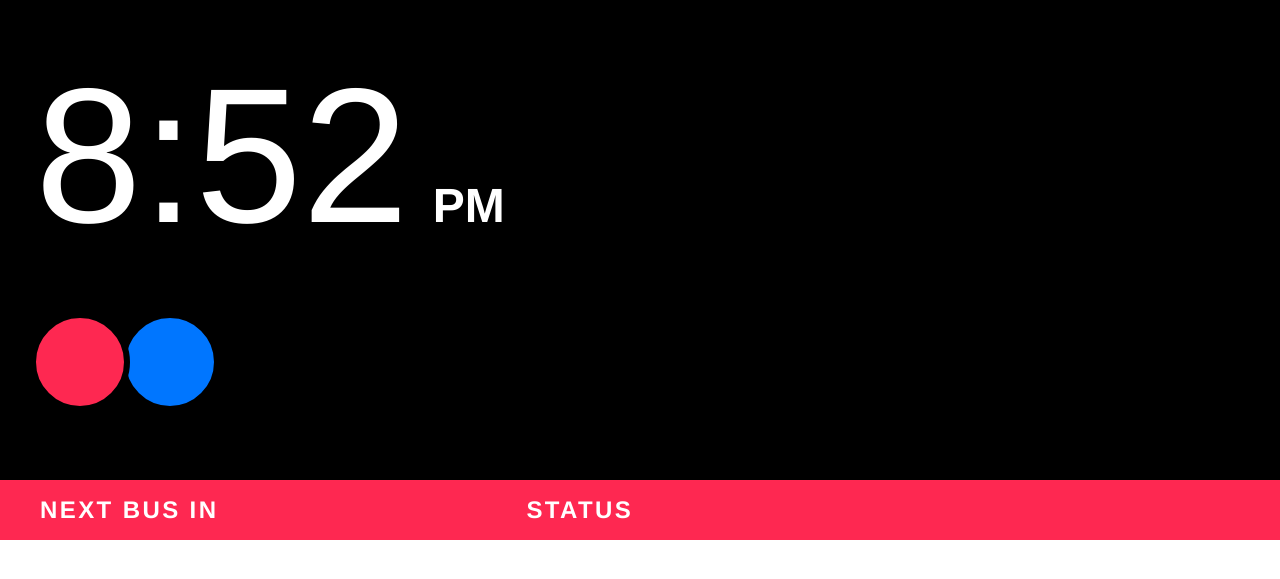
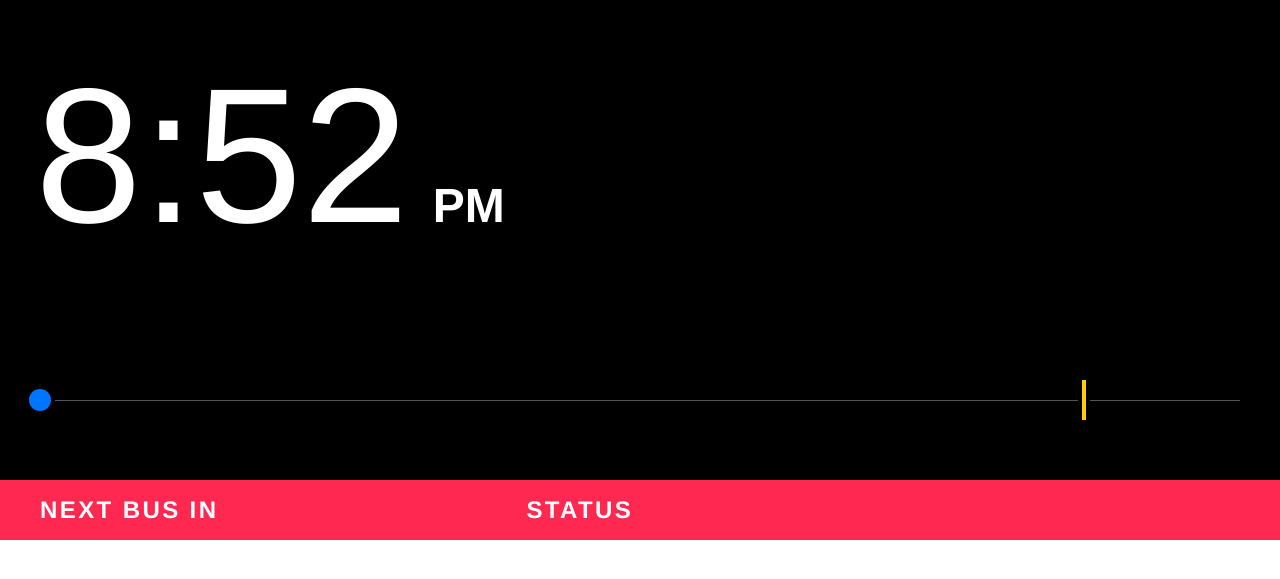
Before and after one commit to AkaokA/ipad-dashboard, a Jekyll site: the page built from index.html, in a window 1280 px wide. Shown: the top 579 px of the page. Built offline with Jekyll 4.4.1, drawn with Linux system fonts in a browser that asks for light colours; nearby versions of some CDN libraries.

Commit message:
Ohhhh yes graph mode.

```diff
--- a/css/main.scss
+++ b/css/main.scss
@@ -97,47 +97,103 @@ body {
   }
 
   .weatherDisplay {
-    .temps {
-    	font-size: $large-font-size;
-    	font-weight: 600;
-      letter-spacing: 0.1em;
+    .forecastGraph {
+      position: relative;
+      width: 100%;
+      height: 40px;
+      margin-top: $large-font-size + $spacing-unit * 4;
+      margin-bottom: $base-font-size + $spacing-unit * 2;
       font-size: 0;
-      margin-bottom: $spacing-unit;
 
-      $tempDisplaySize: 100px;
-      $tempDisplayStroke: 6px;
-
-      .tempWrapper {
-        text-align: center;
-        display: inline-block;
-        margin-left: - 10px;
+      & > * {
+        font-size: $base-font-size;
       }
 
-      .maxTemp, .minTemp {
-        width: $tempDisplaySize;
-        height: $tempDisplaySize;
-        font-size: $large-font-size;
-        border: $tempDisplayStroke solid $background-color;
-        border-radius: 50%;
-        color: $text-color;
-        text-align: center;
-        line-height: $tempDisplaySize - $tempDisplayStroke*2;
-        overflow: hidden;
+      .midline {
+        position: absolute;
+        top: 50%;
+        width: 100%;
+        height: 1px;
+        background-color: $grey-color;
+        opacity: 0.5;
       }
 
-      .maxTemp {
+      .graphCell {
         position: relative;
-        background-color: $red-color;
-        z-index: 1000;
-      }
-      .minTemp {
-        background-color: $blue-color;
+        display: inline-block;
+        height: 100%;
+        width: 4.1666%;
+        font-size: 12px;
+
+        .axisLine {
+          position: absolute;
+          width: 2px;
+          height: 100%;
+          top: 0;
+          left: 50%;
+          -webkit-transform: translateX(-50%);
+          background-color: $grey-color;
+          opacity: 0.25;
+        }
       }
 
-      .maxTempTime,
-      .minTempTime {
-        font-size: $base-font-size;
+      .tempDisplay {
+        position: absolute;
+        width: 60px;
+        height: 100%;
+        top: 0;
+        text-align: center;
+        -webkit-transform: translateX(-50%);
+
+        .tempDot {
+          position: absolute;
+          width: 30px;
+          height: 30px;
+          border-radius: 50%;
+          left: 50%;
+          -webkit-transform: translate(-50%, -50%);
+          border: 4px solid $background-color;
+
+          &.lowTempDot {
+            top: 50%;
+            background-color: $blue-color;
+          }
+          &.highTempDot {
+            top: 50%;
+            background-color: $red-color;
+          }
+        }
+
+        .tempText {
+          position: absolute;
+          top: -1.5em;
+          left: 50%;
+          -webkit-transform: translateX(-50%);
+          font-size: $large-font-size;
+          font-weight: 600;
+        }
+        .tempTimeText {
+          position: absolute;
+          bottom: -1.75em;
+          left: 50%;
+          -webkit-transform: translateX(-50%);
+        }
       }
+
+      .currentTimeMarker {
+        position: absolute;
+        width: 4px;
+        height: 100%;
+        background-color: $amber-color;
+        box-sizing: content-box;
+        border-left: 4px solid $background-color;
+        border-right: 4px solid $background-color;
+        border-radius: 2px;
+        top: 0;
+        left: 50%;
+        -webkit-transform: translateX(-50%);
+      }
+
     }
 
     .summary {
--- a/index.html
+++ b/index.html
@@ -12,14 +12,18 @@ layout: default
 <div class="timeAndWeatherWidget">
   <div class="timeDisplay"></div>
   <div class="weatherDisplay">
-    <div class="temps">
-      <div class="tempWrapper">
-        <div class="maxTemp"></div>
-        <p class="maxTempTime"></p>
+    <div class="forecastGraph">
+      <div class="midline"></div>
+      <div class="currentTimeMarker"></div>
+      <div class="high tempDisplay">
+        <div class="highTemp tempText"></div>
+        <div class="highTempDot tempDot"></div>
+        <div class="highTempTime tempTimeText"></div>
       </div>
-      <div class="tempWrapper">
-        <div class="minTemp"></div>
-        <p class="minTempTime"></p>
+      <div class="low tempDisplay">
+        <div class="lowTemp tempText"></div>
+        <div class="lowTempDot tempDot"></div>
+        <div class="lowTempTime tempTimeText"></div>
       </div>
     </div>
     <p class="summary"></p>
--- a/scripts/timeandweather.js
+++ b/scripts/timeandweather.js
@@ -49,8 +49,11 @@ var formatTime = function(time, showHours, showMinutes, showAMPM) {
 var displayTime = function() {
   var currentTime = new Date();
 
-  // bit of formatting
 	$dateElement.html(formatTime(currentTime, true, true, true));
+
+	// position current time marker in forecast graph
+	var currentTimePercent = ( (currentTime.getHours() * 3600) + (currentTime.getMinutes() * 60) + currentTime.getSeconds() ) / 864;
+	$('.currentTimeMarker').css("left", currentTimePercent + "%");
 
 	setTimeout(function() {
   	displayTime();
@@ -74,21 +77,26 @@ var getWeatherJSON = function() {
 }
 
 var displayWeather = function(data) {
+  // get data
   var forecastDay = 0; // set to '0' for today's forecast; change to debug
 
   var maxTemp = Math.round(data.daily.data[forecastDay].apparentTemperatureMax);
   var minTemp = Math.round(data.daily.data[forecastDay].apparentTemperatureMin);
-  var maxTempTime = new Date(data.daily.data[forecastDay].apparentTemperatureMaxTime*1000);
-  var minTempTime = new Date(data.daily.data[forecastDay].apparentTemperatureMinTime*1000);
+  var maxTempTime = new Date(data.daily.data[forecastDay].apparentTemperatureMaxTime * 1000);
+  var minTempTime = new Date(data.daily.data[forecastDay].apparentTemperatureMinTime * 1000);
   var precipProbability = Math.round(data.daily.data[forecastDay].precipProbability * 100);
   var precipType = data.daily.data[forecastDay].precipType;
 
-  console.log(maxTempTime.getFullYear());
+  // display high/low temperatures
+  $('.highTemp').html(maxTemp + "&deg;");
+  $('.lowTemp').html(minTemp + "&deg;");
+  $('.highTempTime').html(formatTime(maxTempTime, true, false, true));
+  $('.lowTempTime').html(formatTime(minTempTime, true, false, true));
 
-  $('.maxTemp').html(maxTemp + "&deg;");
-  $('.minTemp').html(minTemp + "&deg;");
-  $('.maxTempTime').html(formatTime(maxTempTime, true, false, true));
-  $('.minTempTime').html(formatTime(minTempTime, true, false, true));
+  $('.tempDisplay.high').css("left", (maxTempTime.getHours() / 24 * 100) + "%");
+  $('.tempDisplay.low').css("left", (minTempTime.getHours() / 24 * 100) + "%");
+
+  // display weather summary
   $('.summary').html(data.daily.data[forecastDay].summary);
 
   if (precipType) {
@@ -104,6 +112,7 @@ var displayWeather = function(data) {
     }
   }
 
+  // loop
   setTimeout(function() {
   	getWeatherJSON();
   }, 3600000);
```
